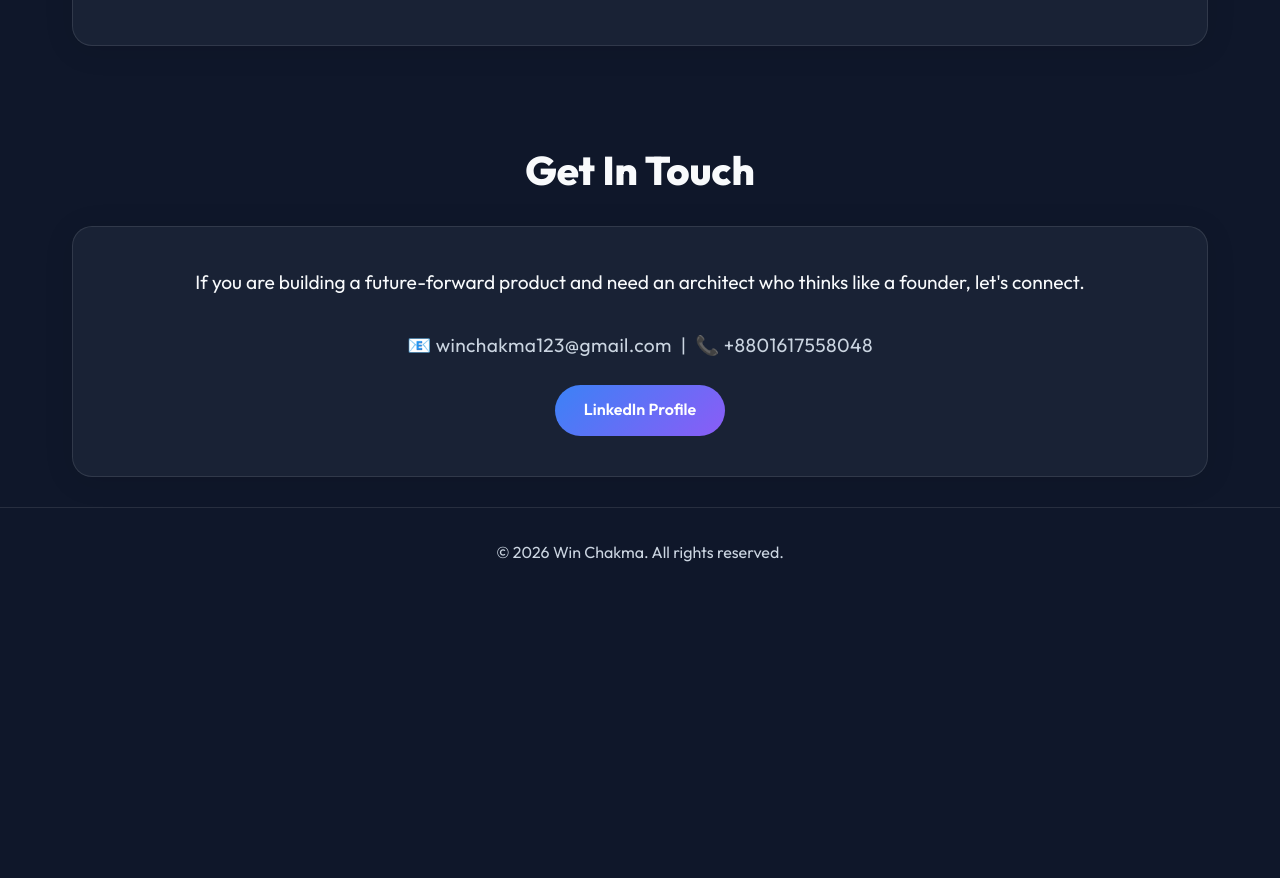
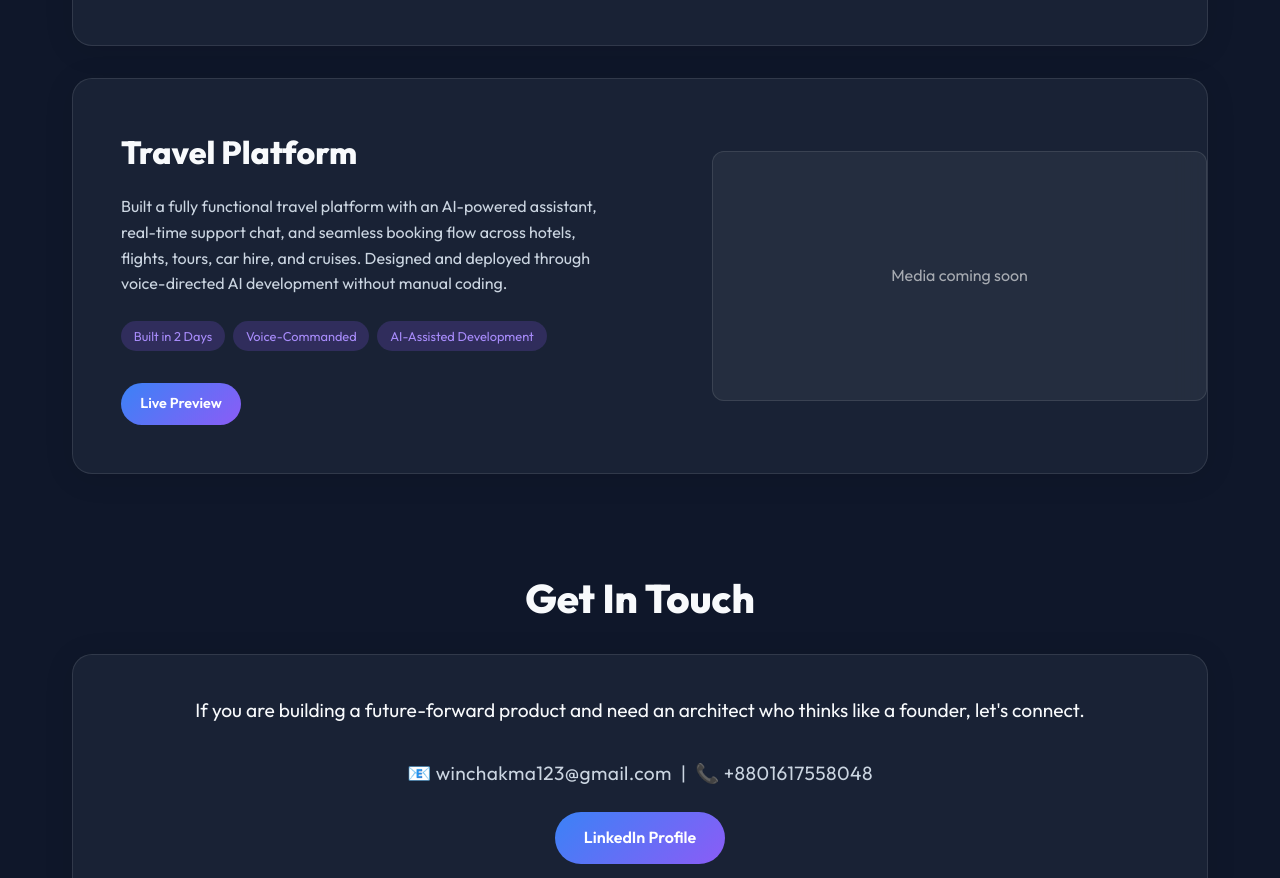
Before and after one commit to winchakma/portfolio, a plain HTML site: page index.html in a window 1280 px wide. Shown: the part 2518-3396 px from the top of the page. Before the commit the page ends 3115 px from the top, so only its background shows below. Drawn offline with Linux system fonts and the light colour scheme.

Commit message:
Add Travel Platform project to portfolio

```diff
--- a/index.html
+++ b/index.html
@@ -125,6 +125,25 @@
                 </video>
             </div>
         </div>
+
+        <div class="project-card glass-card">
+            <div class="project-info">
+                <h3>Travel Platform</h3>
+                <p>Built a fully functional travel platform with an AI-powered assistant, real-time support chat, and seamless booking flow across hotels, flights, tours, car hire, and cruises. Designed and deployed through voice-directed AI development without manual coding.</p>
+                <div class="project-tech">
+                    <span class="tech-tag">Built in 2 Days</span>
+                    <span class="tech-tag">Voice-Commanded</span>
+                    <span class="tech-tag">AI-Assisted Development</span>
+                </div>
+                <a href="https://travel-gray-nu.vercel.app/" target="_blank" rel="noopener noreferrer"
+                    class="btn btn-primary btn-sm">Live Preview</a>
+            </div>
+            <div class="project-media">
+                <div class="glass-video" style="display: flex; align-items: center; justify-content: center; height: 100%; min-height: 250px; background: rgba(255, 255, 255, 0.05); border-radius: 12px; border: 1px solid rgba(255, 255, 255, 0.1);">
+                    <p style="color: rgba(255,255,255,0.6);">Media coming soon</p>
+                </div>
+            </div>
+        </div>
     </section>
 
     <!-- Contact Section -->
```
